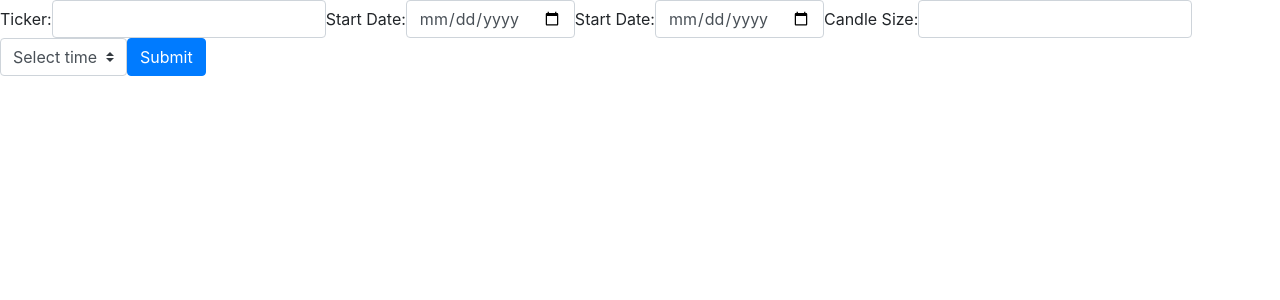
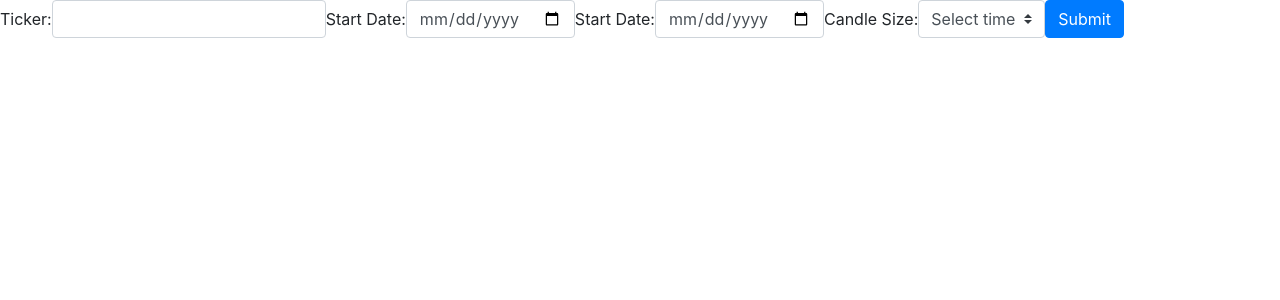
Before and after one commit to ra2929/financial-data-fullstack-project, a Flask app: page / in a window 1280 px wide. Shown: the part 56-356 px from the top of the page. Run offline with Flask 2, Linux system fonts and the light colour scheme; data comes from the database, SQL or seed files in the repository; parts of the project's set-up code (start-up, migrations or seed data) failed here and were passed over; some libraries are stand-ins or nearby versions.

Commit message:
removed input for candltick val

```diff
--- a/group69-proj1-3/templates/index.html
+++ b/group69-proj1-3/templates/index.html
@@ -33,7 +33,6 @@
   <label for="End Date">Start Date:</label>
   <input type="Date" class="form-control" id="date-end">
   <label for="Candle Size">Candle Size:</label>
-  <input type="candlestick" class="form-control" id="candlestick">
     <select class="custom-select">
   <option selected>Select time</option>
   <option value="5">5</option>
```
